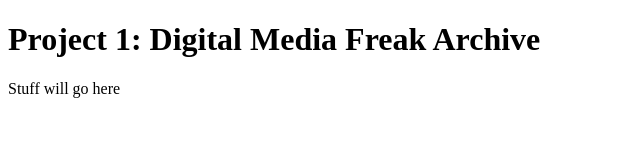
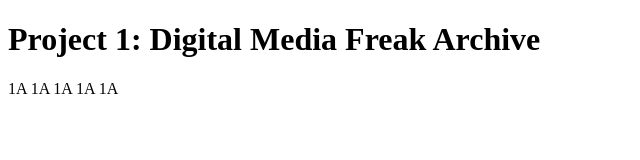
Before and after one commit to rhymebalatbat/digitalmediafreaks, a plain HTML site: page index.html in a window 1280 px wide. Shown: the full height of the page, 0-640 px from the left. Drawn offline with Linux system fonts and the light colour scheme.

```diff
--- a/index.html
+++ b/index.html
@@ -8,7 +8,7 @@
 <body>
     <header>
         <h1>Project 1: Digital Media Freak Archive</h1>
-        <p>Stuff will go here</p>
+        <p>1A 1A 1A 1A 1A</p>
     </header>
 </body>
 </html>
```
